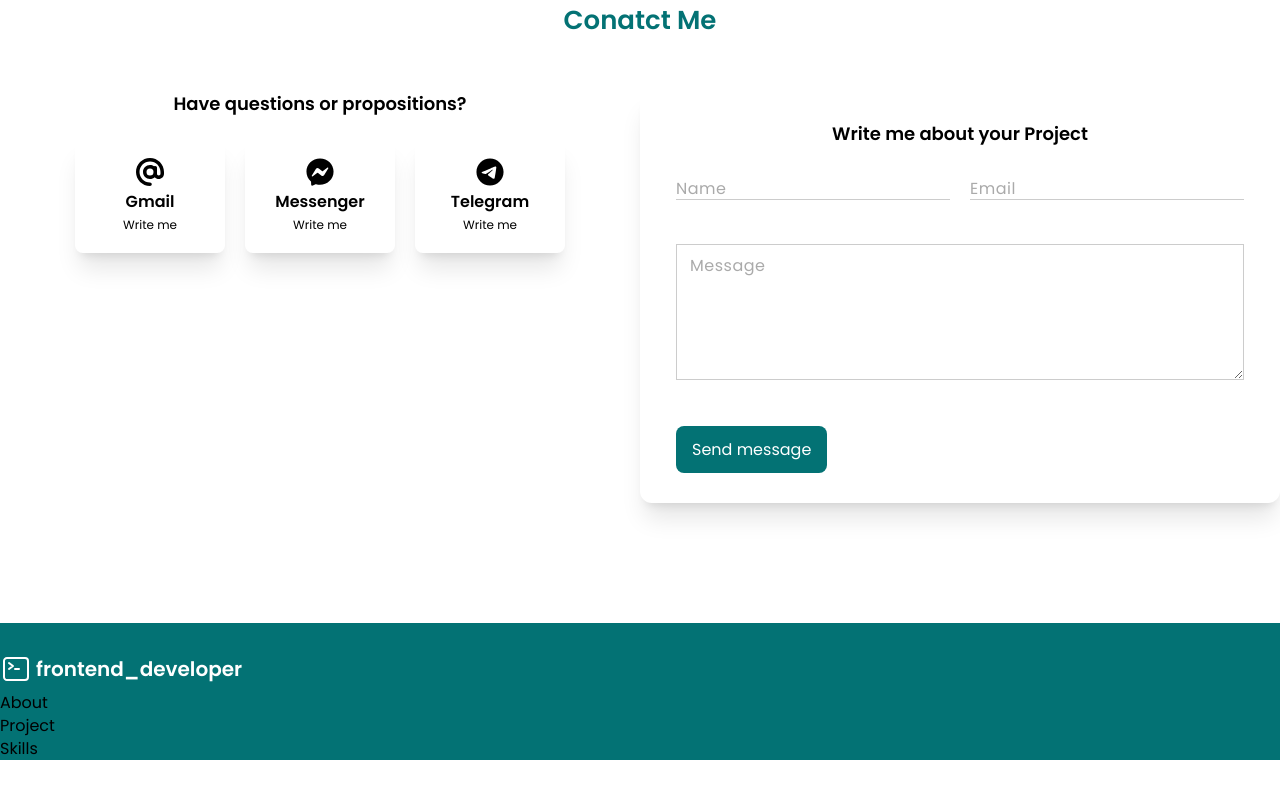
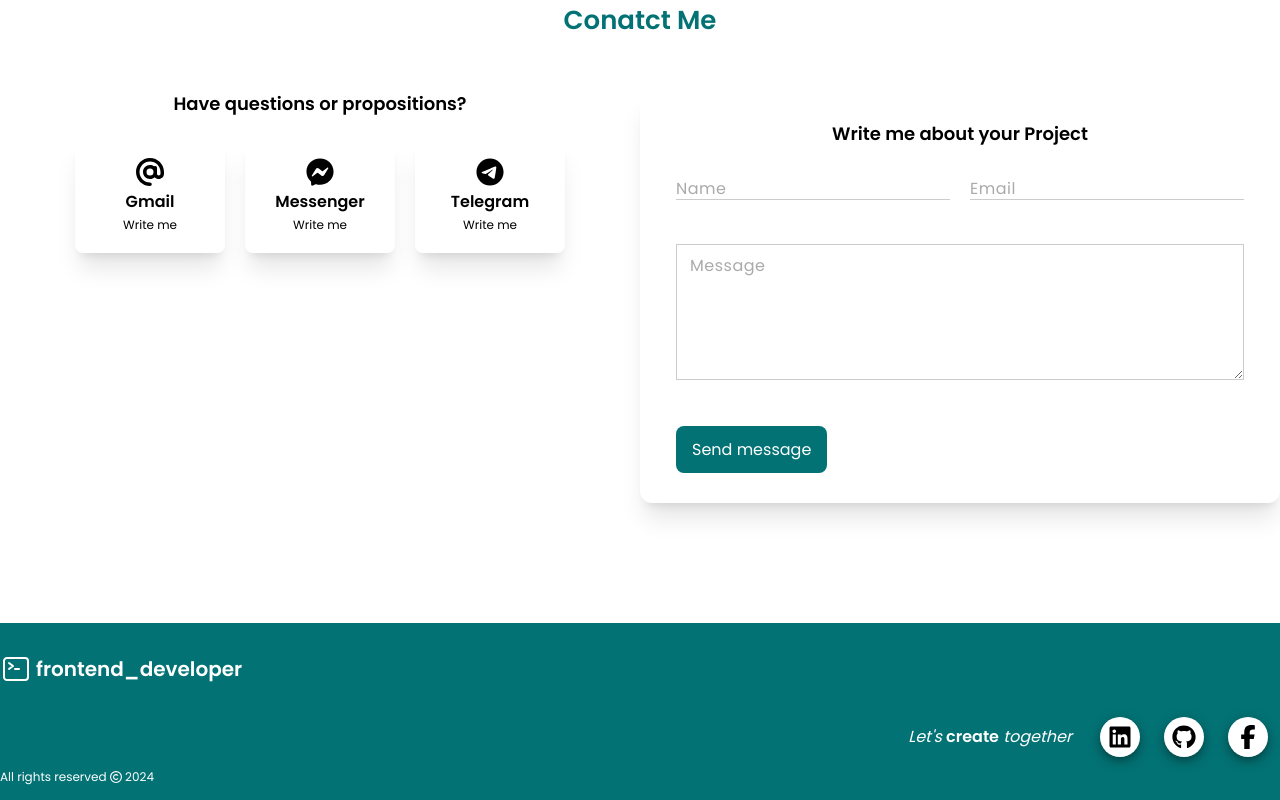
Before and after one commit to teddi90/cv_vue, a Vue app: page / in a window 1280 px wide. Shown: the part 3036-3836 px from the top of the page. Before the commit the page ends 3796 px from the top, so only its background shows below. Built offline with nearby package versions, Linux system fonts and the light colour scheme.

Commit message:
chnge footer

```diff
--- a/src/components/Footer.vue
+++ b/src/components/Footer.vue
@@ -3,9 +3,9 @@
 </script>
 
 <template>
-  <footer class="bg-mainColor pt-[30px]">
+  <footer class="bg-mainColor pt-[30px] pb-[15px]">
     <div class="container mx-auto">
-      <a href="#home" class="inline-flex  items-center text-white">
+      <a href="#home" class="inline-flex  items-center text-white mb-5">
         <svg xmlns="http://www.w3.org/2000/svg" fill="none" viewBox="0 0 24 24" stroke-width="1.5"
              stroke="currentColor" class="w-8 h-8 inline-block mr-1">
           <path stroke-linecap="round" stroke-linejoin="round"
@@ -13,34 +13,27 @@
         </svg>
         <span class="font-bold text-xl">frontend_developer</span>
       </a>
-      <ul class="footer__list">
-        <li>
-          <a href="#about" class="footer__link">About</a>
-        </li>
-        <li>
-          <a href="#work" class="footer__link">Project</a>
-        </li>
-        <li>
-          <a href="#skills" class="footer__link">Skills</a>
-        </li>
-      </ul>
-      <ul class="footer__social">
-        <li>
-          <a href="https://www.facebook.com/oleg510bodyan" target="_blank" class="footer__social-link">
-            <i class='bx bxl-facebook'></i>
-          </a>
-        </li>
-        <li>
-          <a href="https://www.instagram.com/olegs10bodyan/" target="_blank" class="footer__social-link">
-            <i class='bx bxl-instagram'></i>
-          </a>
-        </li>
-        <li>
-          <a href="https://linkedin.com/in/olegsloboydan" class="footer__social-link" target="_blank">
-            <i class='bx bxl-linkedin-square'></i>
-          </a>
-        </li>
-      </ul>
+      <div class="flex justify-end mb-40px items-center">
+        <p class="text-white mr-4 italic">Let's <span class="font-semibold not-italic">create</span> together</p>
+        <a href="https://linkedin.com/in/olegsloboydan"
+           class="group flex items-center p-[8px] rounded-full shadow-black m-3 hover:shadow-lg bg-white transition duration-500 ease-in-out"
+           target="_blank">
+          <font-awesome-icon :icon="['fab', 'linkedin']" class="h-6 w-6 group-hover:text-[#0e76a8] transition duration-500 ease-in-out"/>
+        </a>
+        <a href="https://github.com/teddi90"
+           class="group flex items-center p-[8px] rounded-full shadow-black m-3 hover:shadow-lg bg-white transition duration-500 ease-in-out"
+           target="_blank">
+          <font-awesome-icon :icon="['fab', 'github']" class="h-6 w-6 group-hover:text-yellow-500 transition duration-500 ease-in-out"/>
+        </a>
+        <a href="https://www.facebook.com/oleg510bodyan/"
+           class="group flex items-center p-[8px] rounded-full shadow-black m-3 hover:shadow-lg bg-white transition duration-500 ease-in-out"
+           target="_blank">
+          <font-awesome-icon :icon="['fab', 'facebook-f']" class="h-6 w-6 group-hover:text-[#3b5998] transition duration-500 ease-in-out"/>
+        </a>
+      </div>
+      <h4 class="text-white text-xs">All rights reserved <font-awesome-icon :icon="['far', 'copyright']" class="w-3 h-3"/> 2024</h4>
+
+
     </div>
   </footer>
 </template>
```
